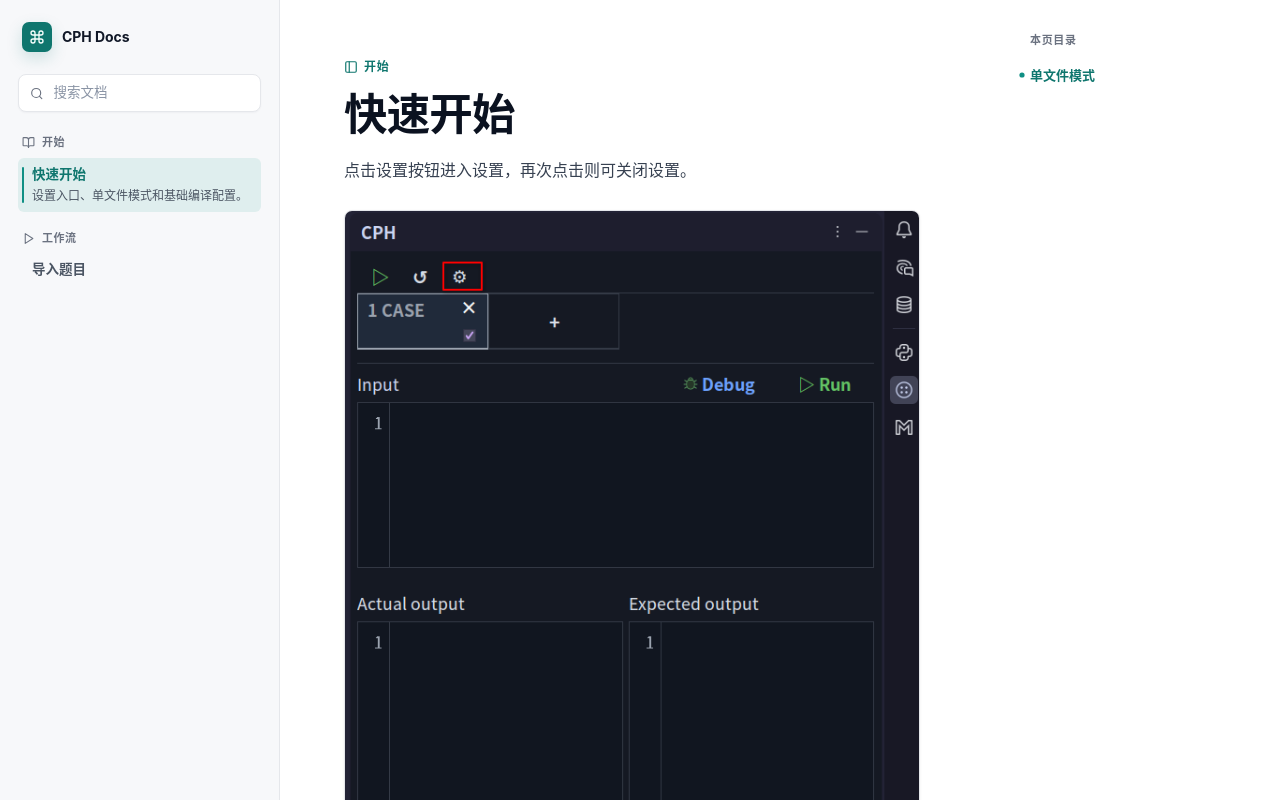
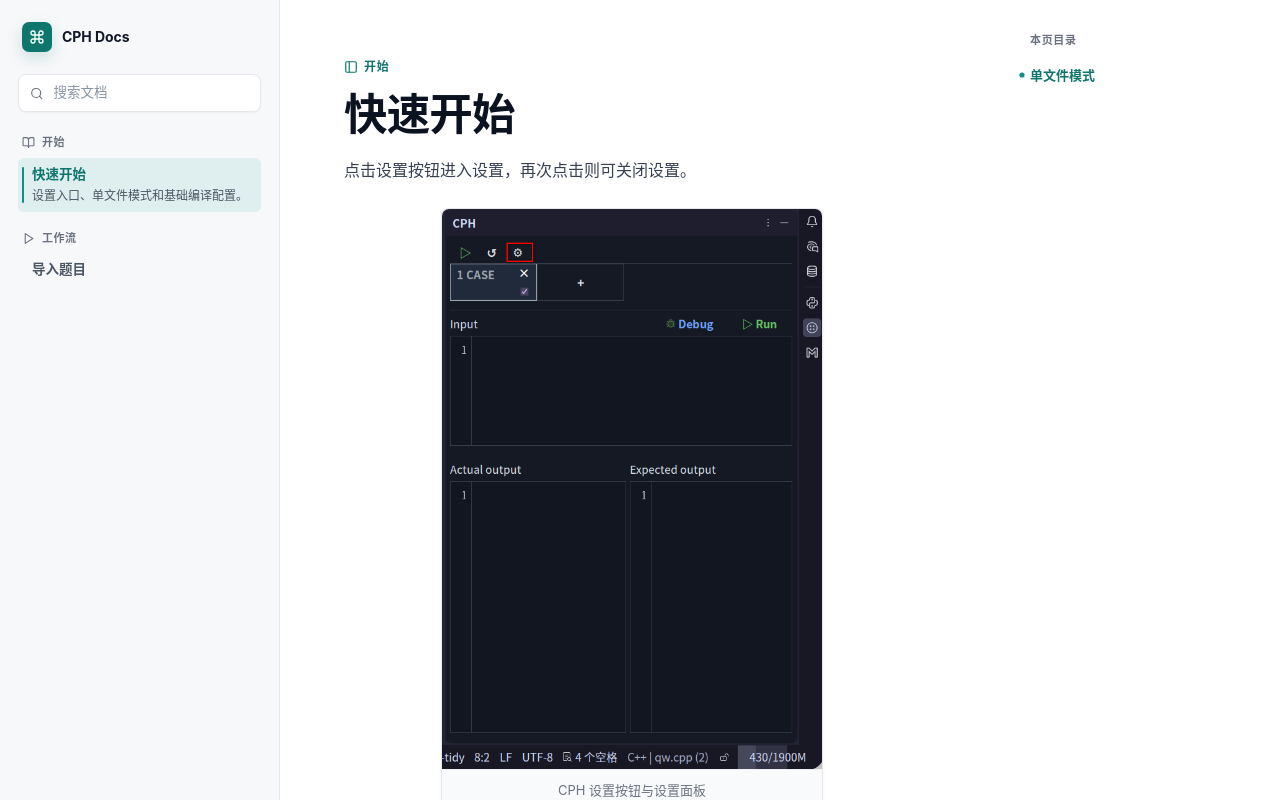
Before and after one commit to kkkzbh/CPH, a React (Vite) app in the folder web_docs/: page / in a window 1280 px wide. Shown: the top 800 px of the page. Built offline with nearby package versions, Linux system fonts and the light colour scheme.

Commit message:
调整 Web 文档快速开始图片尺寸

```diff
--- a/web_docs/src/App.tsx
+++ b/web_docs/src/App.tsx
@@ -210,9 +210,10 @@
     },
     img({ src, alt }) {
       if (!src) return null;
+      const isQuickStartImage = src.includes("/assets/quick-start-");
       return (
         <button
-          className="markdown-image"
+          className={`markdown-image ${isQuickStartImage ? "is-quick-start" : ""}`}
           type="button"
           onClick={() => setLightbox({ src, alt: alt ?? "" })}
         >
--- a/web_docs/src/styles.css
+++ b/web_docs/src/styles.css
@@ -459,6 +459,24 @@
   height: auto;
 }
 
+.markdown-image.is-quick-start {
+  width: fit-content;
+  max-width: min(100%, 720px);
+  margin: 24px auto 28px;
+}
+
+.markdown-image.is-quick-start img {
+  width: auto;
+  max-width: 100%;
+  max-height: 560px;
+  background: #ffffff;
+  object-fit: contain;
+}
+
+.markdown-image.is-quick-start span {
+  text-align: center;
+}
+
 .markdown-image span {
   display: block;
   padding: 9px 12px;
```
